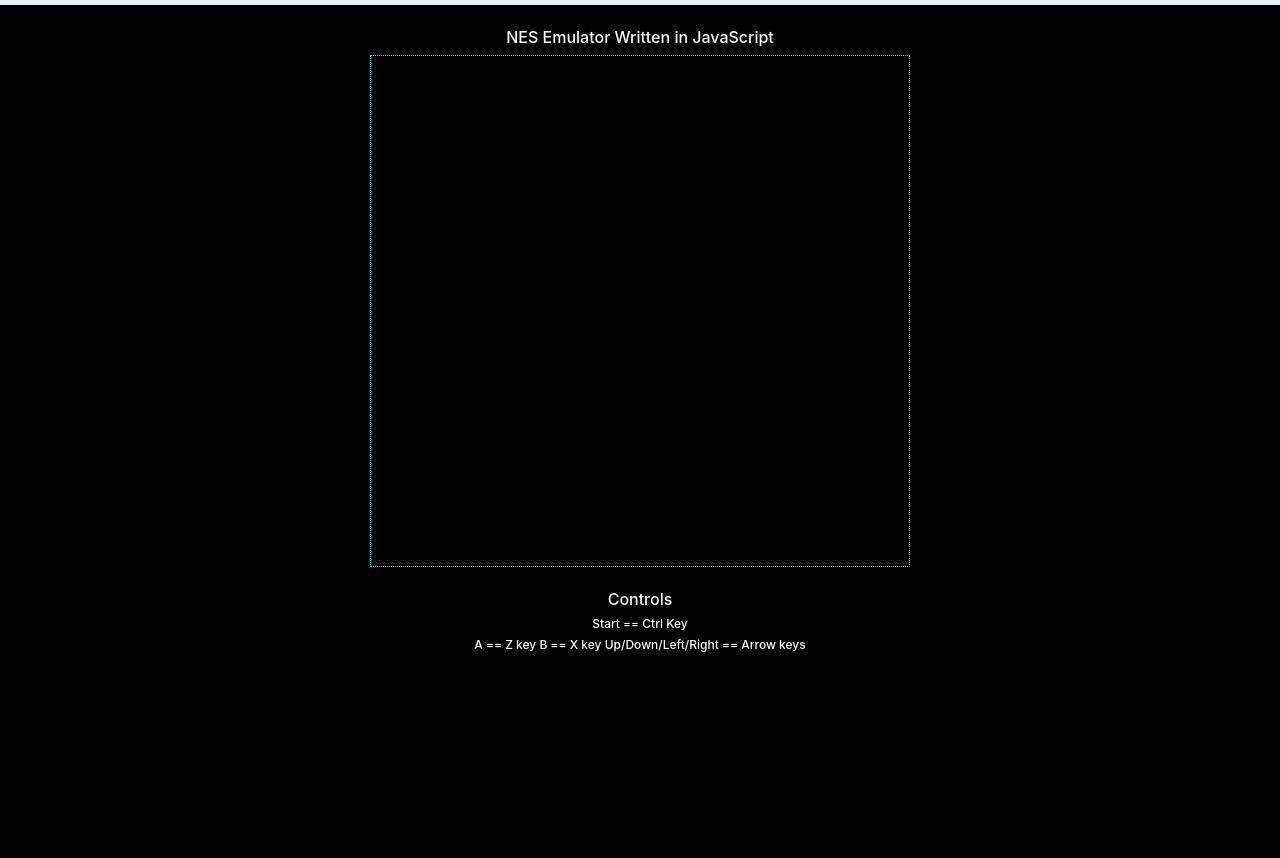
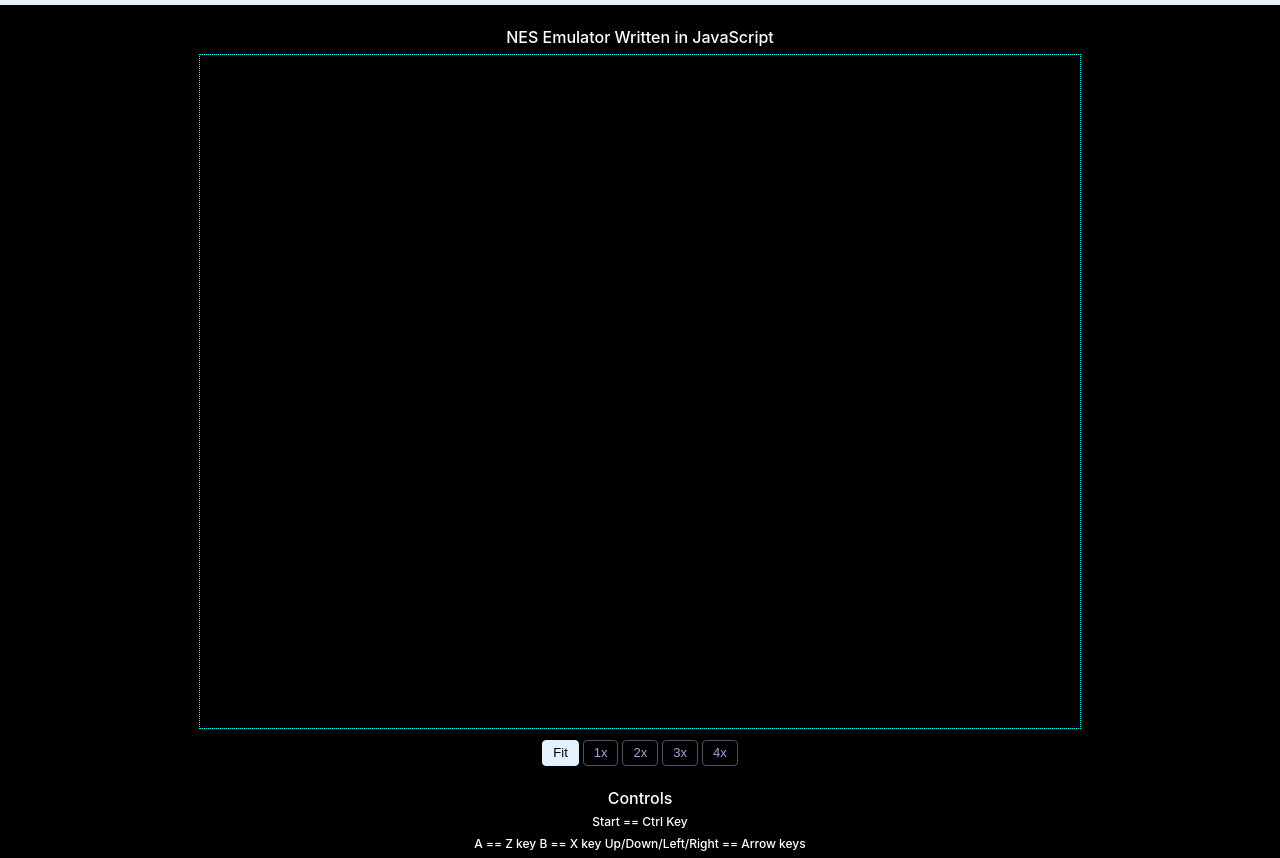
Before and after one commit to babai101/Nes.js, a website built with webpack: page src/public/home.html in a window 1280 px wide. Shown: the part 89-947 px from the top of the page. Before the commit the page ends 800 px from the top, so only its background shows below. Built offline with nearby package versions, Linux system fonts and the light colour scheme.

Commit message:
Added support for scaling the display, as well as changed to 4:3 aspect instead of square pixels.

```diff
--- a/src/public/css/style.css
+++ b/src/public/css/style.css
@@ -27,20 +27,54 @@
 /*}*/
 
 canvas {
-    border: 1px dotted cyan;
-    -ms-interpolation-mode: nearest-neighbor;
+    outline: 1px dotted cyan; /* outline, not border, so it does not skew the aspect ratio */
+    /* -ms-interpolation-mode: nearest-neighbor;
     image-rendering: -webkit-optimize-contrast;
     image-rendering: -moz-crisp-edges;
     image-rendering: -o-pixelated;
     image-rendering: pixelated;
-    image-rendering: optimizespeed
+    image-rendering: optimizespeed */
+    image-rendering: auto;   /* smooth (bilinear) scaling */
+}
+
+.viewport {
+    display: flex;
+    justify-content: center;
+    padding: 0 16px;
 }
 
 .mainCanvas {
-    /*width: 512px;*/
-    /*height: 480px;*/
-    width: 100%;
-    height: 100%;
+    /* Width is set by the 1x/2x/3x/4x toggle (see home.html); "Fit" uses
+       the default below. Height always follows from the aspect ratio. */
+    width: min(100%, 880px);
+    max-width: 100%;   /* never overflow a narrow window */
+    height: auto;
+    /* NTSC pixel aspect ratio is 8:7, so 256x224 pixels display as
+       (256 * 8/7) : 224 = 292.57 : 224 = 64 : 49 (about 1.306:1) */
+    aspect-ratio: 64 / 49;
+}
+
+.scale-toggle {
+    display: flex;
+    justify-content: center;
+    gap: 4px;
+    margin-top: 12px;
+}
+
+.scale-toggle button {
+    background: transparent;
+    color: #9ad;
+    border: 1px solid #456;
+    border-radius: 4px;
+    padding: 2px 10px;
+    font-size: 13px;
+    cursor: pointer;
+}
+
+.scale-toggle button.active {
+    background: #e3f2fd;
+    color: #000;
+    border-color: #e3f2fd;
 }
 
 /*.btn {*/
--- a/src/public/home.html
+++ b/src/public/home.html
@@ -44,11 +44,19 @@
                 <h4>NES Emulator Written in JavaScript</h4>
             </div>
         </div>
-        <div class="row">
-            <div class="col-sm-6 offset-sm-3 viewport">
-                <canvas id="nesCanvas" width="256" height="240" class="mainCanvas"></canvas>
-            </div>
-        </div>
+    </div>
+    <!-- Outside .container so 3x/4x aren't clipped by Bootstrap's max-width -->
+    <div class="viewport">
+        <canvas id="nesCanvas" width="256" height="224" class="mainCanvas"></canvas>
+    </div>
+    <div class="scale-toggle" role="group" aria-label="Screen size">
+        <button type="button" data-scale="fit">Fit</button>
+        <button type="button" data-scale="1">1x</button>
+        <button type="button" data-scale="2">2x</button>
+        <button type="button" data-scale="3">3x</button>
+        <button type="button" data-scale="4">4x</button>
+    </div>
+    <div class="container">
         <br>
         <div class="row">
             <div class="col-sm-10 offset-sm-1">
@@ -78,6 +86,39 @@
     <script src="https://maxcdn.bootstrapcdn.com/bootstrap/4.0.0-beta.3/js/bootstrap.min.js"
         integrity="sha384-a5N7Y/aK3qNeh15eJKGWxsqtnX/wWdSZSKp+81YjTmS15nvnvxKHuzaWwXHDli+4"
         crossorigin="anonymous"></script>
+    <script>
+        // Screen size toggle: Fit / 1x / 2x / 3x / 4x.
+        // Nx means 224*N CSS pixels tall; width follows the 8:7 NTSC pixel
+        // aspect ratio (256 * 8/7 * N = 292.57 * N) via aspect-ratio in CSS.
+        (function () {
+            var canvas = document.getElementById('nesCanvas');
+            var buttons = document.querySelectorAll('.scale-toggle button');
+
+            function setScale(scale) {
+                if (scale === 'fit') {
+                    canvas.style.width = '';   // fall back to the stylesheet
+                } else {
+                    var n = Number(scale);
+                    canvas.style.width = (256 * 8 / 7 * n) + 'px';   // unrounded so height is exactly 224*n
+                }
+                buttons.forEach(function (b) {
+                    b.classList.toggle('active', b.dataset.scale === String(scale));
+                });
+                try { localStorage.setItem('nesScale', scale); } catch (e) {}
+            }
+
+            buttons.forEach(function (b) {
+                b.addEventListener('click', function () {
+                    setScale(b.dataset.scale);
+                    b.blur();   // keep keyboard focus off the button so Z/X/Space reach the game
+                });
+            });
+
+            var saved = 'fit';
+            try { saved = localStorage.getItem('nesScale') || 'fit'; } catch (e) {}
+            setScale(saved);
+        })();
+    </script>
     <script type="text/javascript" src="/public/build/nes-emu.js"></script>
     <script>
         /*global $*/
--- a/src/public/js/display.js
+++ b/src/public/js/display.js
@@ -1,10 +1,16 @@
 'use strict';
+// NTSC TVs hid roughly 8 scanlines at the top and bottom of the NES picture
+// (overscan). We only draw scanlines 8-231, i.e. 224 visible lines.
+// The canvas in home.html must be 256 x VISIBLE_LINES.
+export var CROP_TOP = 8;
+export var VISIBLE_LINES = 224;
+
 export default function display(canvas, nes) {
     this.nes = nes;
     this.offscreenBuffer = [];
     var renderTarget = 0; //'1 for WebGL or 0 for Canvas'
     if (renderTarget == 0) {
-        this.ctx = canvas.getContext('2d');
+        this.ctx = canvas.getContext('2d', { desynchronized: true });
         this.canvasImageData = this.ctx.getImageData(0, 0, canvas.width, canvas.height);
         this.data = this.canvasImageData.data;
         this.buf = new ArrayBuffer(this.canvasImageData.data.length);
@@ -76,10 +82,10 @@
             //     this.bufData[i] = 0xFF000000 | (this.offscreenBuffer[i][2] << 16) | (this.offscreenBuffer[i][1] << 8) | this.offscreenBuffer[i][0];
             // }
             // var offScreenBuffer = this.nes.PPU.getOffScreenBuffer();
-            for (var i = 0; i < this.bufData.length; i++) {
-                // this.bufData[i] = this.offscreenBuffer[i];
-                this.bufData[i] = this.nes.PPU.getOffScreenBuffer()[i];
-            }
+            // The PPU always renders the full 256x240 frame; copy only
+            // scanlines CROP_TOP .. CROP_TOP + VISIBLE_LINES - 1 (8-231).
+            var src = this.nes.PPU.getOffScreenBuffer();
+            this.bufData.set(src.subarray(CROP_TOP * 256, (CROP_TOP + VISIBLE_LINES) * 256));
             this.canvasImageData.data.set(this.buf8);
             this.ctx.putImageData(this.canvasImageData, 0, 0);
         }
```
Also changed, not shown: src/public/build/nes-emu.js, 1 other file.
